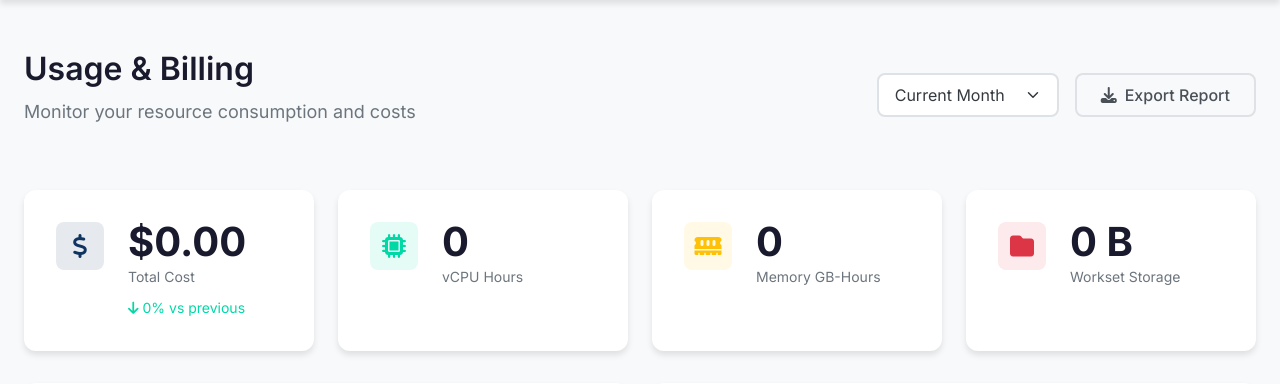
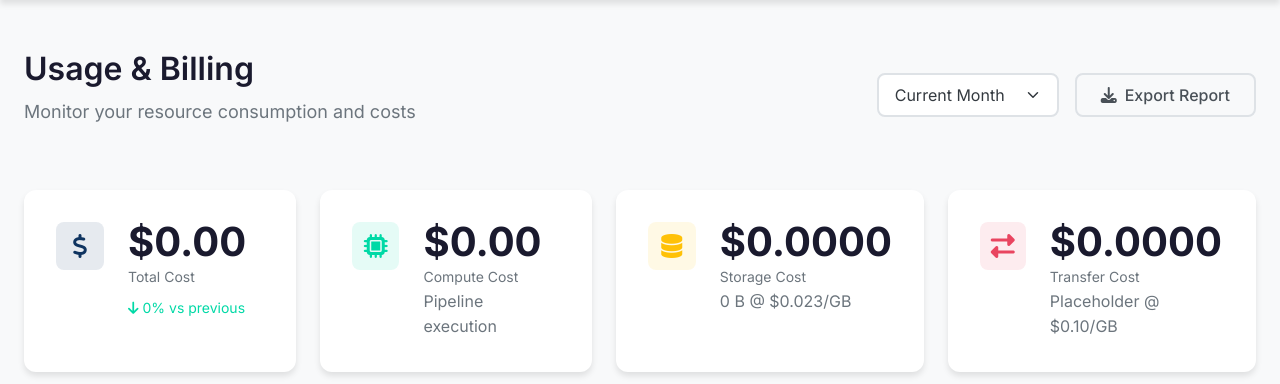
Before and after one commit to Daylily-Informatics/daylily-ursa, a FastAPI app: page /portal/usage in a window 1280 px wide. Shown: the part 72-456 px from the top of the page. Run offline with FastAPI, Linux system fonts and the light colour scheme; the visitor is signed in with stand-in values (Sample User, id 1); some libraries are stand-ins or nearby versions.

Commit message:
feat: add separate compute, storage, and transfer cost display
- Dashboard: show compute cost subtitle, add storage cost card
- Usage page: separate cost cards for compute, storage, transfer
- API: cost-breakdown endpoint returns all three categories
- Storage: $0.023/GB/month (S3 Standard)
- Transfer: $0.10/GB (placeholder until methodology determined)

```diff
--- a/daylib/routes/portal.py
+++ b/daylib/routes/portal.py
@@ -349,6 +349,10 @@ def create_portal_router(deps: PortalDependencies) -> APIRouter:
                 stats["active_worksets"] = stats["in_progress_worksets"]
 
                 # Calculate actual costs and storage from completed worksets with performance metrics
+                # Cost calculation constants
+                S3_STORAGE_COST_PER_GB_MONTH = 0.023  # S3 Standard storage
+                TRANSFER_COST_PER_GB = 0.10  # Placeholder transfer cost
+
                 total_actual_cost = 0.0
                 total_workset_storage_bytes = 0
                 completed = [w for w in all_worksets if w.get("state") == "complete"]
@@ -365,10 +369,20 @@ def create_portal_router(deps: PortalDependencies) -> APIRouter:
                     else:
                         # Fall back to estimated cost if no performance metrics
                         total_actual_cost += float(ws.get("cost_usd", 0) or ws.get("metadata", {}).get("cost_usd", 0) or 0)
-                stats["cost_this_month"] = round(total_actual_cost, 2)
+
+                # Calculate cost breakdown
+                workset_storage_gb = total_workset_storage_bytes / (1024**3)
+                storage_cost = workset_storage_gb * S3_STORAGE_COST_PER_GB_MONTH
+                transfer_cost = workset_storage_gb * TRANSFER_COST_PER_GB
+                total_cost = total_actual_cost + storage_cost + transfer_cost
+
+                stats["compute_cost_usd"] = round(total_actual_cost, 2)
+                stats["storage_cost_usd"] = round(storage_cost, 4)
+                stats["transfer_cost_usd"] = round(transfer_cost, 4)
+                stats["cost_this_month"] = round(total_cost, 2)
                 stats["actual_cost_total"] = round(total_actual_cost, 2)
                 stats["workset_storage_bytes"] = total_workset_storage_bytes
-                stats["workset_storage_gb"] = round(total_workset_storage_bytes / (1024**3), 2)
+                stats["workset_storage_gb"] = round(workset_storage_gb, 2)
                 stats["workset_storage_human"] = _format_bytes(total_workset_storage_bytes)
 
                 if deps.file_registry:
@@ -1646,7 +1660,21 @@ def create_portal_router(deps: PortalDependencies) -> APIRouter:
         if auth_redirect:
             return auth_redirect
         customer = None
-        usage = {"total_cost": 0, "cost_change": 0, "vcpu_hours": 0, "memory_gb_hours": 0, "storage_gb": 0, "active_worksets": 0}
+        # Cost calculation constants
+        S3_STORAGE_COST_PER_GB_MONTH = 0.023  # S3 Standard storage
+        TRANSFER_COST_PER_GB = 0.10  # Placeholder transfer cost
+
+        usage = {
+            "total_cost": 0,
+            "compute_cost_usd": 0,
+            "storage_cost_usd": 0,
+            "transfer_cost_usd": 0,
+            "cost_change": 0,
+            "vcpu_hours": 0,
+            "memory_gb_hours": 0,
+            "storage_gb": 0,
+            "active_worksets": 0,
+        }
         usage_details: List[Dict[str, Any]] = []
         if deps.customer_manager:
             customers = deps.customer_manager.list_customers()
@@ -1701,10 +1729,41 @@ def create_portal_router(deps: PortalDependencies) -> APIRouter:
                 usage_details.sort(key=lambda x: x["date"], reverse=True)
                 # Sort storage breakdown by size descending
                 workset_storage_breakdown.sort(key=lambda x: x["storage_bytes"], reverse=True)
-                usage["total_cost"] = round(total_actual_compute, 2)
+
+                # Calculate cost breakdown
+                workset_storage_gb = total_workset_storage_bytes / (1024**3)
+                storage_cost = workset_storage_gb * S3_STORAGE_COST_PER_GB_MONTH
+                # Transfer cost placeholder: assume 1 transfer per workset at $0.10/GB
+                transfer_cost = workset_storage_gb * TRANSFER_COST_PER_GB
+
+                usage["compute_cost_usd"] = round(total_actual_compute, 2)
+                usage["storage_cost_usd"] = round(storage_cost, 4)
+                usage["transfer_cost_usd"] = round(transfer_cost, 4)
+                usage["total_cost"] = round(total_actual_compute + storage_cost + transfer_cost, 2)
                 usage["workset_storage_bytes"] = total_workset_storage_bytes
-                usage["workset_storage_gb"] = round(total_workset_storage_bytes / (1024**3), 2)
+                usage["workset_storage_gb"] = round(workset_storage_gb, 2)
                 usage["workset_storage_human"] = _format_bytes(total_workset_storage_bytes)
+
+                # Add storage cost entry to usage_details if there's storage
+                if workset_storage_gb > 0:
+                    usage_details.append({
+                        "date": "-",
+                        "type": "Storage",
+                        "workset_id": "All worksets",
+                        "quantity": round(workset_storage_gb, 2),
+                        "unit": "GB/month",
+                        "cost": storage_cost,
+                        "is_actual": True,
+                    })
+                    usage_details.append({
+                        "date": "-",
+                        "type": "Transfer",
+                        "workset_id": "Placeholder",
+                        "quantity": round(workset_storage_gb, 2),
+                        "unit": "GB",
+                        "cost": transfer_cost,
+                        "is_actual": False,
+                    })
             except Exception as e:
                 LOGGER.warning(f"Failed to load usage details: {e}")
 
--- a/daylib/workset_api.py
+++ b/daylib/workset_api.py
@@ -2586,8 +2586,10 @@ def create_app(
         ):
             """Get cost breakdown by category.
 
-            Returns compute costs from benchmark data. Currently all costs are compute.
-            Future: breakdown by storage, data transfer, etc.
+            Returns compute, storage, and transfer costs.
+            - Compute: From benchmark data (actual) or estimates
+            - Storage: $0.023/GB/month for S3 Standard
+            - Transfer: $0.10/GB placeholder rate
             """
             if not customer_manager:
                 raise HTTPException(
@@ -2601,13 +2603,17 @@ def create_app(
                     status_code=status.HTTP_404_NOT_FOUND,
                     detail=f"Customer {customer_id} not found",
                 )
+
+            # Cost calculation constants
+            S3_STORAGE_COST_PER_GB_MONTH = 0.023  # S3 Standard storage
+            TRANSFER_COST_PER_GB = 0.10  # Placeholder transfer cost
 
             # Get all completed worksets
             completed_worksets = state_db.list_worksets_by_state(WorksetState.COMPLETE, limit=500)
             customer_worksets = [ws for ws in completed_worksets if verify_workset_ownership(ws, customer_id)]
 
             total_compute_cost = 0.0
-            total_estimated_cost = 0.0
+            total_storage_bytes = 0
 
             for ws in customer_worksets:
                 pm = ws.get("performance_metrics", {})
@@ -2615,23 +2621,63 @@ def create_app(
                     cost_summary = pm.get("cost_summary", {})
                     if cost_summary and isinstance(cost_summary, dict):
                         total_compute_cost += float(cost_summary.get("total_cost", 0))
-                        continue
-
-                # Fall back to estimated
-                cost = float(ws.get("cost_usd", 0) or 0)
-                if cost == 0:
-                    metadata = ws.get("metadata", {})
-                    if isinstance(metadata, dict):
-                        cost = float(metadata.get("cost_usd", 0) or metadata.get("estimated_cost_usd", 0) or 0)
-                total_estimated_cost += cost
-
-            # Return breakdown - currently just compute, but structure allows expansion
-            total = total_compute_cost + total_estimated_cost
+                    else:
+                        # Fall back to estimated
+                        cost = float(ws.get("cost_usd", 0) or 0)
+                        if cost == 0:
+                            metadata = ws.get("metadata", {})
+                            if isinstance(metadata, dict):
+                                cost = float(metadata.get("cost_usd", 0) or metadata.get("estimated_cost_usd", 0) or 0)
+                        total_compute_cost += cost
+
+                    # Collect storage from export metrics
+                    export_metrics = pm.get("post_export_metrics", {}) or pm.get("pre_export_metrics", {})
+                    if export_metrics and isinstance(export_metrics, dict):
+                        total_storage_bytes += int(export_metrics.get("analysis_directory_size_bytes", 0) or 0)
+                else:
+                    # Fall back to estimated cost
+                    cost = float(ws.get("cost_usd", 0) or 0)
+                    if cost == 0:
+                        metadata = ws.get("metadata", {})
+                        if isinstance(metadata, dict):
+                            cost = float(metadata.get("cost_usd", 0) or metadata.get("estimated_cost_usd", 0) or 0)
+                    total_compute_cost += cost
+
+            # Calculate storage and transfer costs
+            storage_gb = total_storage_bytes / (1024**3)
+            storage_cost = storage_gb * S3_STORAGE_COST_PER_GB_MONTH
+            transfer_cost = storage_gb * TRANSFER_COST_PER_GB
+
+            # Build response with all three categories
+            categories = []
+            values = []
+
+            if total_compute_cost > 0:
+                categories.append("Compute")
+                values.append(round(total_compute_cost, 2))
+
+            if storage_cost > 0:
+                categories.append("Storage")
+                values.append(round(storage_cost, 4))
+
+            if transfer_cost > 0:
+                categories.append("Transfer")
+                values.append(round(transfer_cost, 4))
+
+            # Default if no costs
+            if not categories:
+                categories = ["Compute"]
+                values = [0]
+
+            total = total_compute_cost + storage_cost + transfer_cost
             return {
-                "categories": ["Compute (Actual)", "Compute (Estimated)"] if total_estimated_cost > 0 else ["Compute"],
-                "values": [round(total_compute_cost, 2), round(total_estimated_cost, 2)] if total_estimated_cost > 0 else [round(total_compute_cost, 2)],
+                "categories": categories,
+                "values": values,
                 "total": round(total, 2),
                 "has_actual_costs": total_compute_cost > 0,
+                "compute_cost_usd": round(total_compute_cost, 2),
+                "storage_cost_usd": round(storage_cost, 4),
+                "transfer_cost_usd": round(transfer_cost, 4),
             }
 
     # ========== Workset Validation Endpoints ==========
--- a/templates/usage.html
+++ b/templates/usage.html
@@ -45,28 +45,31 @@
                 <i class="fas fa-microchip"></i>
             </div>
             <div>
-                <div class="stat-value">{{ usage.vcpu_hours | default(0) }}</div>
-                <div class="stat-label">vCPU Hours</div>
+                <div class="stat-value">${{ "%.2f"|format(usage.compute_cost_usd | default(0)) }}</div>
+                <div class="stat-label">Compute Cost</div>
+                <div class="text-muted text-xs">Pipeline execution</div>
             </div>
         </div>
 
         <div class="stat-card">
             <div class="card-icon warning">
-                <i class="fas fa-memory"></i>
+                <i class="fas fa-database"></i>
             </div>
             <div>
-                <div class="stat-value">{{ usage.memory_gb_hours | default(0) }}</div>
-                <div class="stat-label">Memory GB-Hours</div>
+                <div class="stat-value">${{ "%.4f"|format(usage.storage_cost_usd | default(0)) }}</div>
+                <div class="stat-label">Storage Cost</div>
+                <div class="text-muted text-xs">{{ usage.workset_storage_human | default('0 B') }} @ $0.023/GB</div>
             </div>
         </div>
 
         <div class="stat-card">
-            <div class="card-icon error">
-                <i class="fas fa-folder"></i>
+            <div class="card-icon accent">
+                <i class="fas fa-exchange-alt"></i>
             </div>
             <div>
-                <div class="stat-value">{{ usage.workset_storage_human | default('0 B') }}</div>
-                <div class="stat-label">Workset Storage</div>
+                <div class="stat-value">${{ "%.4f"|format(usage.transfer_cost_usd | default(0)) }}</div>
+                <div class="stat-label">Transfer Cost</div>
+                <div class="text-muted text-xs">Placeholder @ $0.10/GB</div>
             </div>
         </div>
     </div>
```
Also changed, not shown: templates/dashboard.html (+9 -6 lines).
